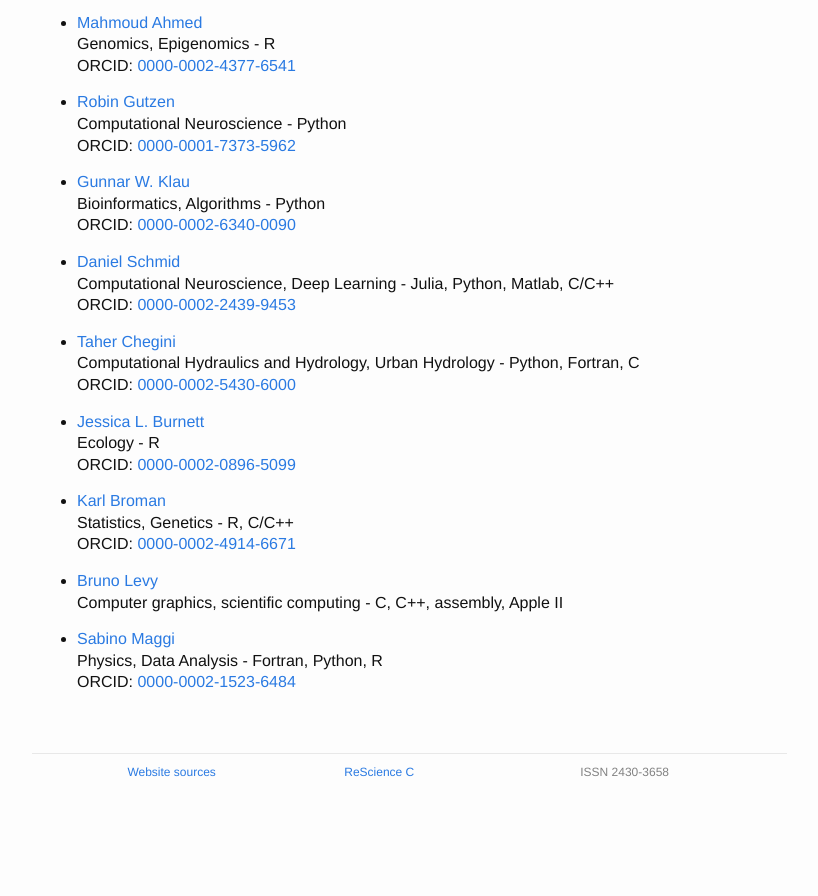
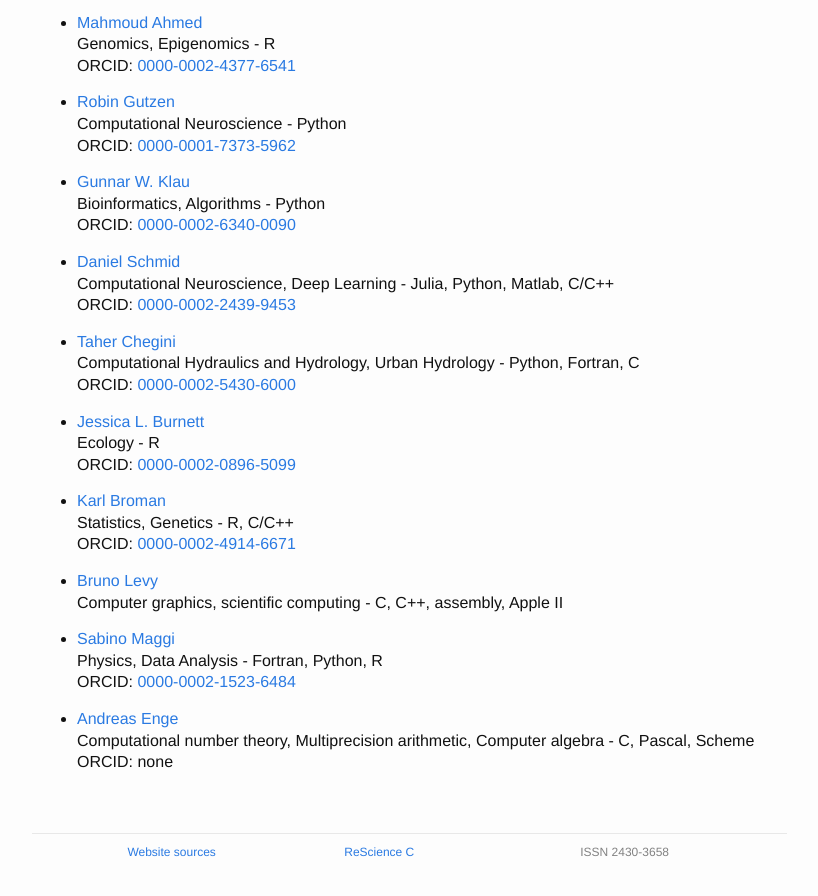
Before and after one commit to ReScience/rescience.github.io, a Jekyll site: the page built from 04-board.md, in a window 1280 px wide and 900 px high, scrolled down 10482 px. Shown: the top 896 px of the window, without its empty margins (223-1041 px from the left). Built offline with Jekyll 4.4.1, drawn with Linux system fonts in a browser that asks for light colours; our own code applies the rules of GitHub Pages for plain Markdown files; before the commit the page ends 11302 px from its top, so only the background shows below that.

Commit message:
Added Andreas Enge

```diff
--- a/04-board.md
+++ b/04-board.md
@@ -574,3 +574,7 @@ ORCID: [0000-0002-8225-7517](https://orcid.org/0000-0002-8225-7517)
 * [Sabino Maggi](https://github.com/sabinomaggi)
   Physics, Data Analysis - Fortran, Python, R
   ORCID: [0000-0002-1523-6484](https://orcid.org/0000-0002-1523-6484)
+
+* [Andreas Enge](https://github.com/andreas-enge)
+  Computational number theory, Multiprecision arithmetic, Computer algebra - C, Pascal, Scheme
+  ORCID: none
```
